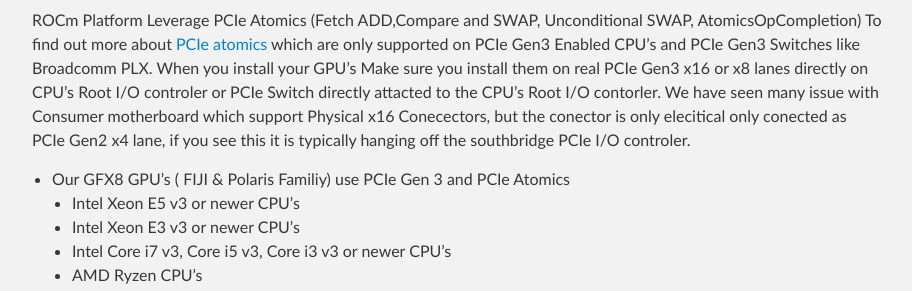
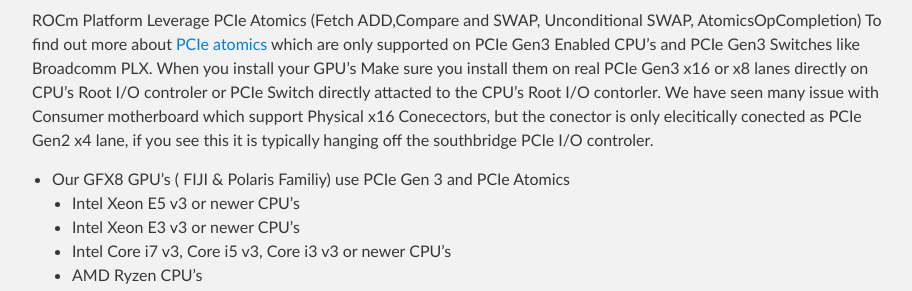
Before and after one commit to ROCm/ROCm.github.io, a Jekyll site: the page built from install.md, in a window 1280 px wide and 900 px high, scrolled down 730 px. Shown: the part 226-517 px from the top of the window, without its empty margins (183-1095 px from the left). Built offline with Jekyll 4.4.1, drawn with Linux system fonts in a browser that asks for light colours.

Commit message:
Update install.md

```diff
--- a/install.md
+++ b/install.md
@@ -29,7 +29,7 @@
 ROCm 1.3 expands this support to include the Polaris Family of ASICS.
 
 #### Supported CPU's
-ROCm Platform Leverage PCIe Atomics (Fetch ADD,Compare and SWAP, Unconditional SWAP, AtomicsOpCompletion) To find out more about [PCIe atomics](https://github.com/RadeonOpenCompute/RadeonOpenCompute.github.io/blob/master/ROCmPCIeFeatures.md) which are only supported on PCIe Gen3 Enabled CPU's and PCIe Gen3 Switches like Broadcomm PLX. When you install your GPU's Make sure you install them on real PCIe Gen3 x16 or x8 lanes directly on CPU's Root I/O controler or PCIe Switch directly attacted to the CPU's Root I/O contorler.  We have seen many issue with Consumer motherboard which support Physical x16 Conecectors, but the conector is only elecitical only conected as PCIe Gen2 x4 lane, if you see this it is typically hanging off the southbridge PCIe I/O controler.
+ROCm Platform Leverage PCIe Atomics (Fetch ADD,Compare and SWAP, Unconditional SWAP, AtomicsOpCompletion) To find out more about [PCIe atomics](https://github.com/RadeonOpenCompute/RadeonOpenCompute.github.io/blob/master/ROCmPCIeFeatures.md) which are only supported on PCIe Gen3 Enabled CPU's and PCIe Gen3 Switches like Broadcomm PLX. When you install your GPU's Make sure you install them on real PCIe Gen3 x16 or x8 lanes directly on CPU's Root I/O controler or PCIe Switch directly attacted to the CPU's Root I/O contorler.  We have seen many issue with Consumer motherboard which support Physical x16 Conecectors, but the conector is only elecitically conected as PCIe Gen2 x4 lane, if you see this it is typically hanging off the southbridge PCIe I/O controler.
 
 * Our GFX8 GPU's ( FIJI &  Polaris Familiy) use PCIe Gen 3 and PCIe Atomics
   * Intel Xeon E5 v3 or newer CPU's
```
